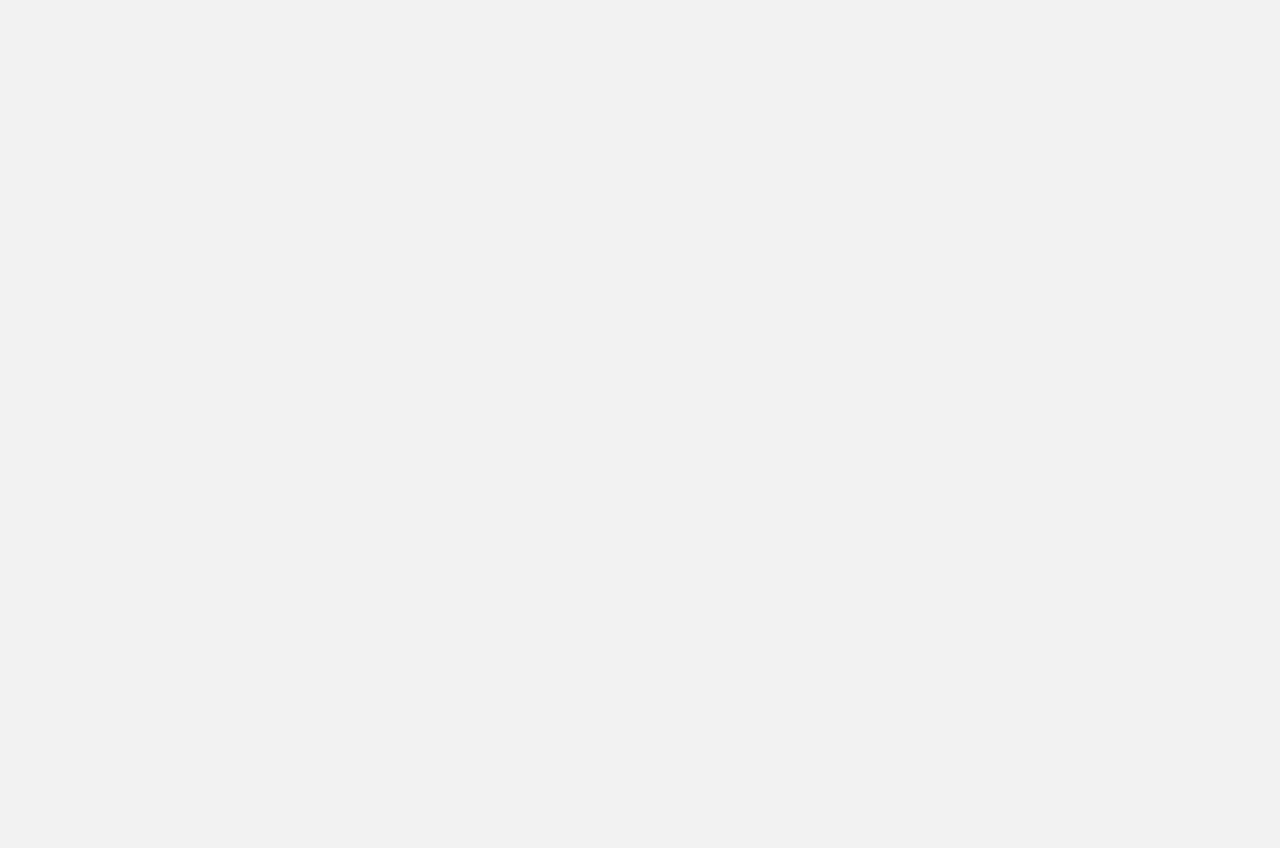
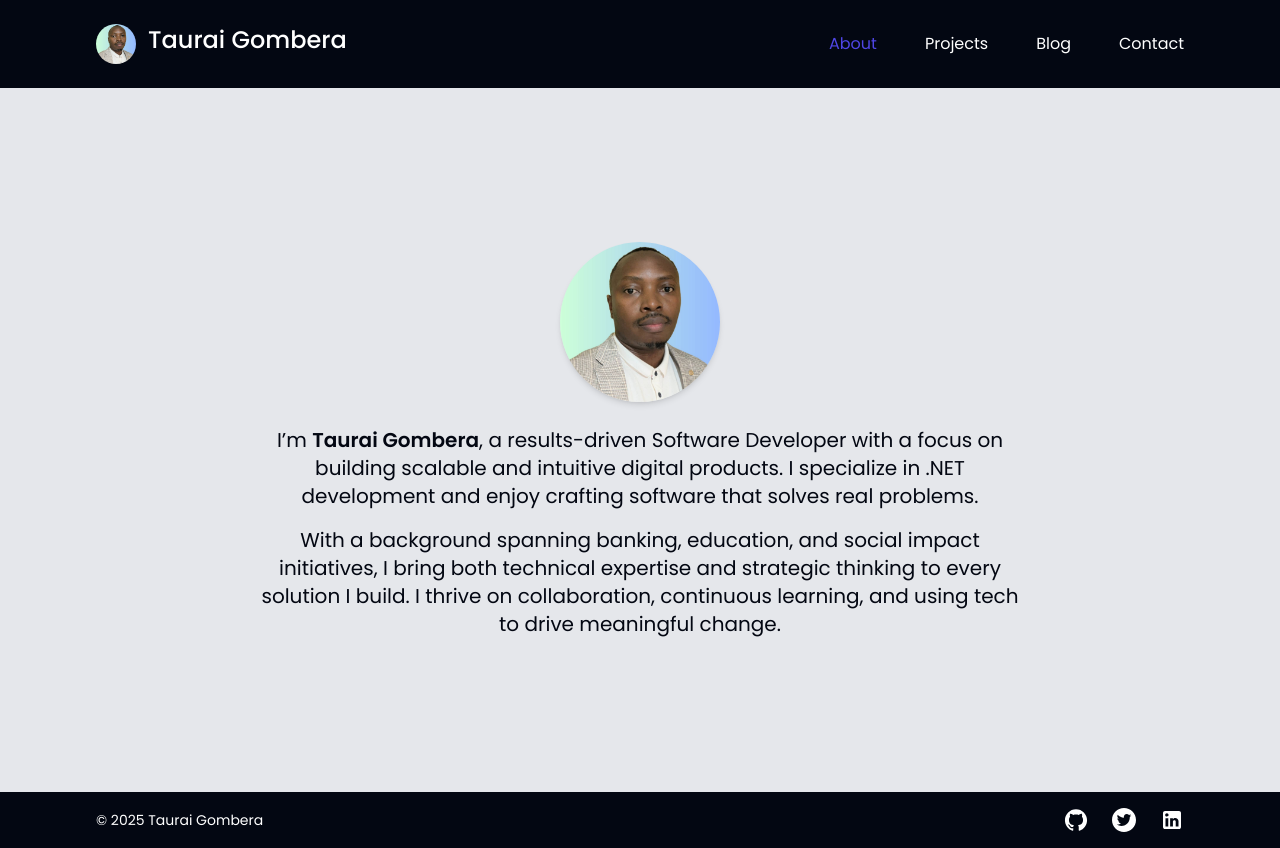
Before and after one commit to tauraigombera/personal-portfolio, a React (Vite) app in the folder portifolio-app/: page /About in a window 1280 px wide. Before the commit this address had no page. Before the commit the page ends 800 px from the top, so only its background shows below. Built offline with nearby package versions, Linux system fonts and the light colour scheme.

Commit message:
added About page

```diff
--- a/portifolio-app/src/App.tsx
+++ b/portifolio-app/src/App.tsx
@@ -1,5 +1,6 @@
 import Home from "./components/pages/Home";
 import Blog from "./components/pages/Blog";
+import About from "./components/pages/About";
 import { Route, Routes } from "react-router-dom";
 function App() {
   return (
@@ -8,6 +9,7 @@ function App() {
         <Routes>
           <Route path="/" element={<Home />} />
           <Route path="/Blog" element={<Blog />} />
+          <Route path="/About" element={<About />} />
         </Routes>
       </body>
     </>
--- /dev/null
+++ b/portifolio-app/src/components/pages/About.tsx
@@ -0,0 +1,33 @@
+import Header from "../Header";
+import Footer from "../Footer";
+
+function About() {
+  return (
+    <>
+      <Header />
+      <section
+  id="about"
+  className="bg-gray min-h-[calc(100vh-96px)] flex flex-col justify-center items-center px-6 md:px-12 lg:px-24 py-20 text-center text-primary"
+>
+  <img
+    src="/profile.jpeg"
+    alt="Taurai Gombera"
+    className="w-32 h-32 md:w-40 md:h-40 rounded-full object-cover shadow-md mb-6"
+  />
+
+  <p className="max-w-3xl text-lg md:text-xl mb-4">
+    I’m <span className="font-semibold">Taurai Gombera</span>, a results-driven Software Developer with a focus on building scalable and intuitive digital products. I specialize in .NET development and enjoy crafting software that solves real problems.
+  </p>
+
+  <p className="max-w-3xl text-gray-700 text-lg md:text-xl">
+    With a background spanning banking, education, and social impact initiatives, I bring both technical expertise and strategic thinking to every solution I build. I thrive on collaboration, continuous learning, and using tech to drive meaningful change.
+  </p>
+</section>
+
+
+<Footer />
+    </>
+  );
+}
+
+export default About;
```
